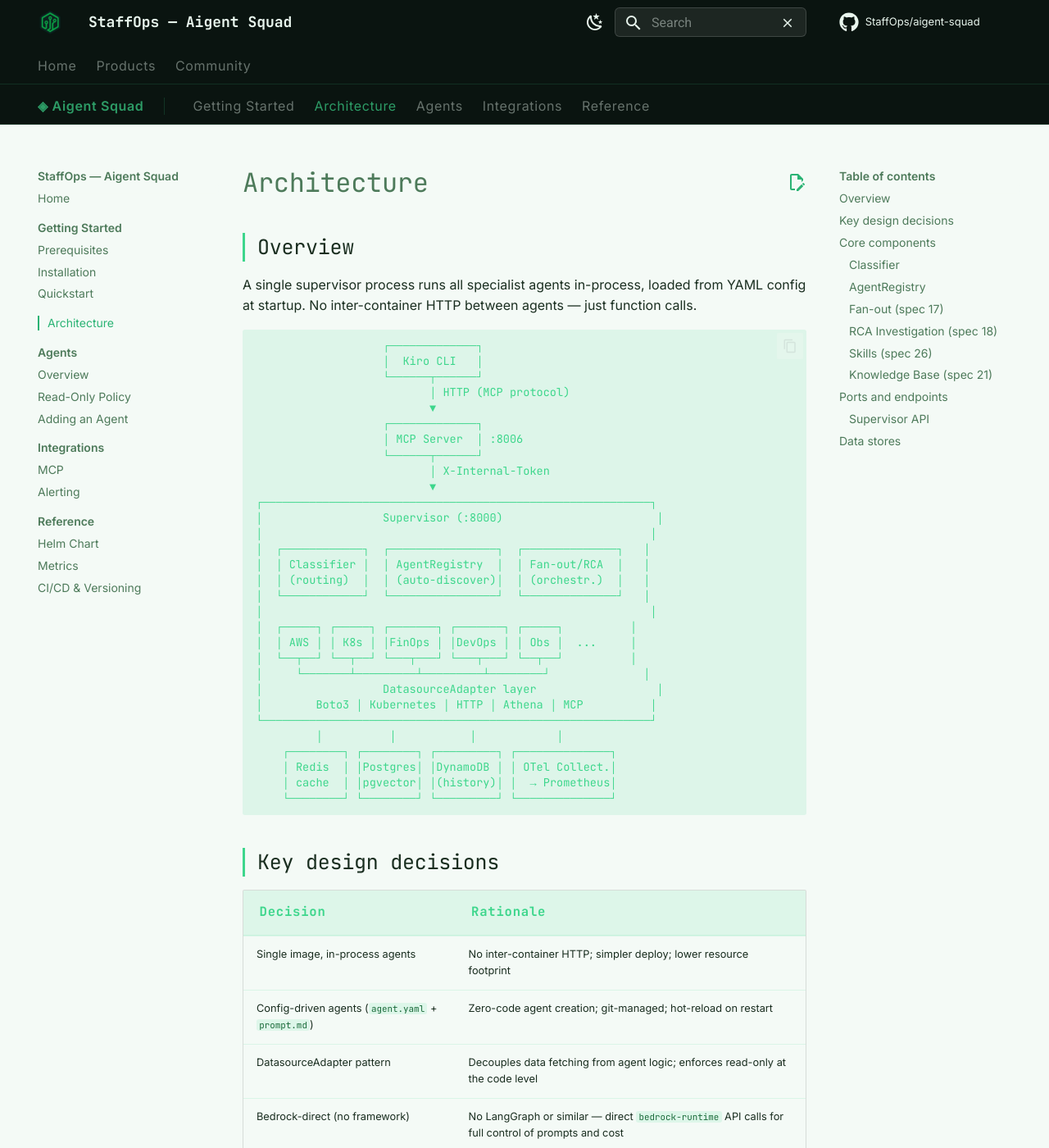
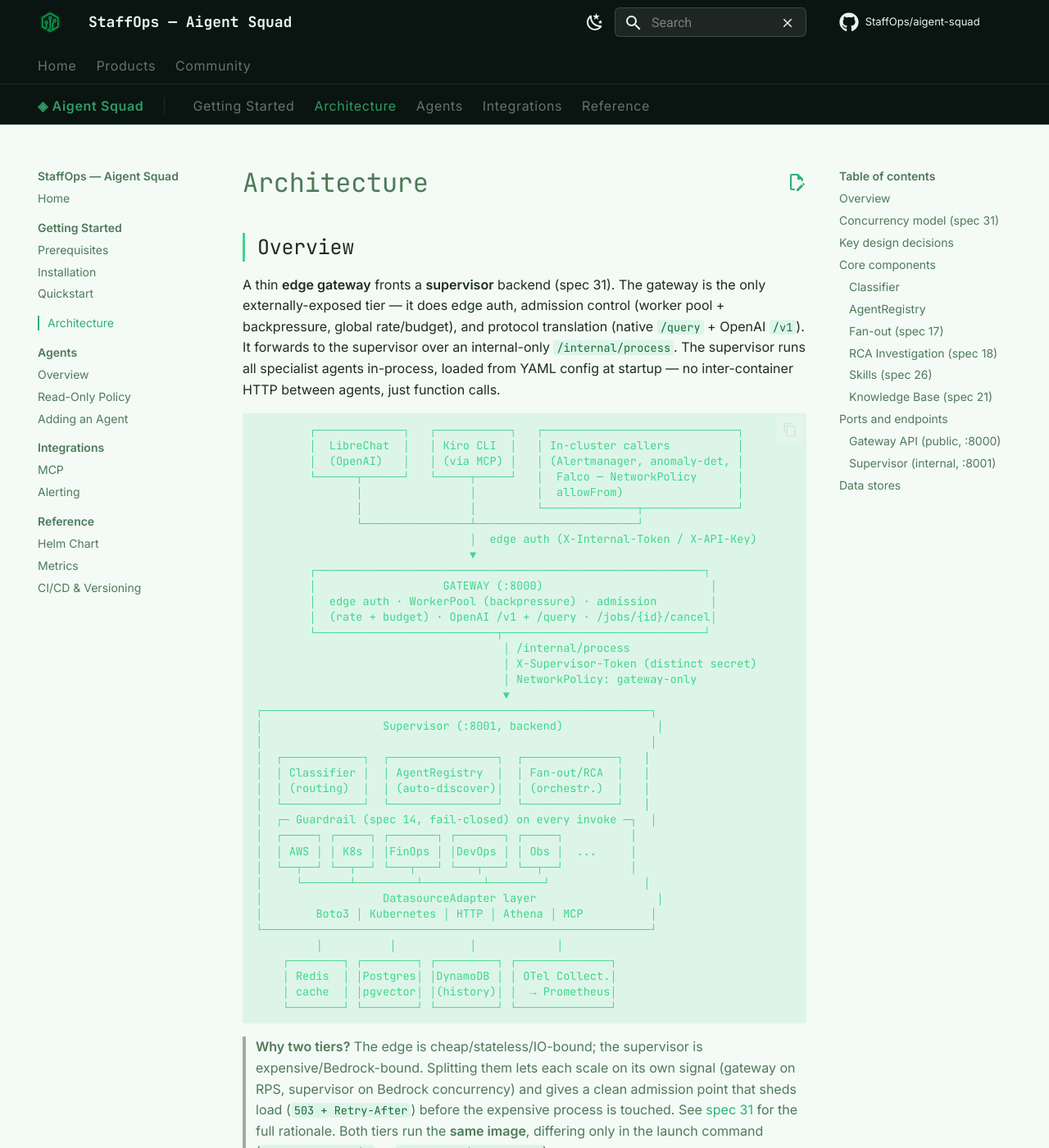
Before and after one commit to StaffOps/aigent-squad, an MkDocs documentation site: the page built from docs/site/architecture.md, in a window 1280 px wide and 1400 px high. Shown: the whole window at 82% size. Built offline with MkDocs 1.6.1 and Material for MkDocs 9.7.7, drawn with Linux system fonts in a browser that asks for light colours; comment, search, counter and statistics services are not loaded; some of the changed text lies outside the part shown.

Commit message:
docs(spec-31): L5 architecture + metrics for two-tier (T20, T22)
- architecture.md: two-tier diagram (gateway->supervisor), concurrency model
  (per-replica pool vs global rate/budget; fail-open vs fail-closed),
  split ports/endpoints (gateway :8000 public, supervisor :8001 internal)
- metrics.md: edge gateway + admission metrics section with ops signals
- mkdocs --strict builds clean

L5 pending: k6 load test (T21), final review (T23).

````diff
--- a/docs/site/architecture.md
+++ b/docs/site/architecture.md
@@ -2,27 +2,41 @@
 
 ## Overview
 
-A single supervisor process runs all specialist agents in-process, loaded from YAML config at startup. No inter-container HTTP between agents — just function calls.
+A thin **edge gateway** fronts a **supervisor** backend (spec 31). The gateway is
+the only externally-exposed tier — it does edge auth, admission control (worker
+pool + backpressure, global rate/budget), and protocol translation (native
+`/query` + OpenAI `/v1`). It forwards to the supervisor over an internal-only
+`/internal/process`. The supervisor runs all specialist agents in-process,
+loaded from YAML config at startup — no inter-container HTTP between agents,
+just function calls.
 
 ```
-                   ┌─────────────┐
-                   │  Kiro CLI   │
-                   └──────┬──────┘
-                          │ HTTP (MCP protocol)
-                          ▼
-                   ┌─────────────┐
-                   │ MCP Server  │ :8006
-                   └──────┬──────┘
-                          │ X-Internal-Token
-                          ▼
+        ┌─────────────┐   ┌───────────┐   ┌─────────────────────────────┐
+        │  LibreChat  │   │ Kiro CLI  │   │ In-cluster callers          │
+        │  (OpenAI)   │   │ (via MCP) │   │ (Alertmanager, anomaly-det, │
+        └──────┬──────┘   └─────┬─────┘   │  Falco — NetworkPolicy      │
+               │                │         │  allowFrom)                 │
+               │                │         └──────────────┬──────────────┘
+               └────────────────┴────────────────────────┘
+                                │  edge auth (X-Internal-Token / X-API-Key)
+                                ▼
+        ┌──────────────────────────────────────────────────────────┐
+        │                   GATEWAY (:8000)                         │
+        │  edge auth · WorkerPool (backpressure) · admission        │
+        │  (rate + budget) · OpenAI /v1 + /query · /jobs/{id}/cancel│
+        └───────────────────────────┬──────────────────────────────┘
+                                     │ /internal/process
+                                     │ X-Supervisor-Token (distinct secret)
+                                     │ NetworkPolicy: gateway-only
+                                     ▼
 ┌──────────────────────────────────────────────────────────┐
-│                  Supervisor (:8000)                       │
+│                  Supervisor (:8001, backend)              │
 │                                                          │
 │  ┌────────────┐  ┌────────────────┐  ┌──────────────┐   │
 │  │ Classifier │  │ AgentRegistry  │  │ Fan-out/RCA  │   │
 │  │ (routing)  │  │ (auto-discover)│  │ (orchestr.)  │   │
 │  └────────────┘  └────────────────┘  └──────────────┘   │
-│                                                          │
+│  ┌─ Guardrail (spec 14, fail-closed) on every invoke ─┐  │
 │  ┌─────┐ ┌─────┐ ┌───────┐ ┌───────┐ ┌─────┐          │
 │  │ AWS │ │ K8s │ │FinOps │ │DevOps │ │ Obs │  ...     │
 │  └──┬──┘ └──┬──┘ └───┬───┘ └───┬───┘ └──┬──┘          │
@@ -37,14 +51,39 @@
     └────────┘ └────────┘ └─────────┘ └──────────────┘
 ```
 
+> **Why two tiers?** The edge is cheap/stateless/IO-bound; the supervisor is
+> expensive/Bedrock-bound. Splitting them lets each scale on its own signal
+> (gateway on RPS, supervisor on Bedrock concurrency) and gives a clean admission
+> point that sheds load (`503 + Retry-After`) before the expensive process is
+> touched. See [spec 31](../../specs/31-edge-gateway-worker-pool/) for the full
+> rationale. Both tiers run the **same image**, differing only in the launch
+> command (`src.gateway.main` vs `src.supervisor.server`).
+
+## Concurrency model (spec 31)
+
+Two distinct, complementary limits — they protect different resources:
+
+| Limit | Where | Scope | Protects |
+|-------|-------|-------|----------|
+| Worker pool semaphore | Gateway, in-memory | **per-replica** | This pod's resources (event loop, memory). Survives Redis outage. |
+| Rate limit + daily budget | Gateway, Redis | **global** (all replicas) | Account-wide resources (Bedrock TPS, $/day) |
+
+The local pool fails *open-to-reject* (`503` when full); the global guards fail
+*open-to-allow* (Redis down → permit, availability over a hard cap). This is the
+opposite of the spec-14 guardrail, which fails **closed** (security over
+availability).
+
 ## Key design decisions
 
 | Decision | Rationale |
 |----------|-----------|
-| Single image, in-process agents | No inter-container HTTP; simpler deploy; lower resource footprint |
+| Edge gateway in front of the supervisor | Independent scaling; admission/backpressure before the expensive tier; client-protocol isolation (spec 31) |
+| One image, command override per tier | No second build; gateway and supervisor can never drift in deps |
+| Gateway is the single front door | External (LibreChat) AND in-cluster callers (Alertmanager, anomaly-detection, Falco) go through one authenticated, rate-limited entry — never the supervisor directly |
+| Single image, in-process agents | No inter-container HTTP between agents; simpler; lower footprint |
 | Config-driven agents (`agent.yaml` + `prompt.md`) | Zero-code agent creation; git-managed; hot-reload on restart |
 | DatasourceAdapter pattern | Decouples data fetching from agent logic; enforces read-only at the code level |
-| Bedrock-direct (no framework) | No LangGraph or similar — direct `bedrock-runtime` API calls for full control of prompts and cost |
+| Bedrock-direct (no framework) | No LangGraph — direct `bedrock-runtime` API calls for full control of prompts and cost |
 
 ## Core components
 
@@ -71,24 +110,41 @@
 
 ## Ports and endpoints
 
-| Port | Service |
-|------|---------|
-| 8000 | Supervisor API |
-| 8006 | MCP Server |
+| Port | Service | Exposure |
+|------|---------|----------|
+| 8000 | Gateway API | Public (Ingress + in-cluster callers) |
+| 8001 | Supervisor (`/internal/*`) | Internal — gateway-only (NetworkPolicy) |
+| 8006 | MCP Server | Public (Kiro CLI facade) — calls the gateway |
 
-All specialist agents run in-process in the supervisor — no per-agent ports.
-
-### Supervisor API
+### Gateway API (public, `:8000`)
 
 | Path | Method | Auth | Purpose |
 |------|:------:|:----:|---------|
-| `/healthz` | GET | — | Liveness probe (always 200) |
-| `/ready` | GET | — | Readiness probe (checks Redis + DynamoDB + agents) |
-| `/health` | GET | — | Legacy alias for `/healthz` |
-| `/query` | POST | `X-Internal-Token` | Single query (optional `mode=investigate`) |
+| `/healthz` | GET | — | Liveness (always 200) |
+| `/ready` | GET | — | Readiness (Redis + pool — NOT supervisor, decoupled) |
+| `/query` | POST | `X-Internal-Token` / `X-API-Key` | Native query (admission → forward) |
+| `/v1/models` | GET | edge auth | OpenAI-compatible model list |
+| `/v1/chat/completions` | POST | edge auth | OpenAI-compatible chat (LibreChat) |
+| `/jobs/{id}/cancel` | POST | edge auth | Cancel an in-flight job |
+
+Backpressure: `503` with `Retry-After` and a body `error.type` of
+`service_overloaded` (pool full, self-healing) or `backend_unavailable`
+(supervisor unreachable). Admission denials: `429 rate_limited` /
+`503 budget_exhausted` with `X-RateLimit-Remaining` / `X-Budget-Remaining-USD`.
+
+### Supervisor (internal, `:8001`)
+
+| Path | Method | Auth | Purpose |
+|------|:------:|:----:|---------|
+| `/healthz` | GET | — | Liveness |
+| `/ready` | GET | — | Readiness (Redis + DynamoDB + agents) |
+| `/internal/process` | POST | `X-Supervisor-Token` | Orchestration entry (gateway-only) |
+| `/internal/agents` | GET | `X-Supervisor-Token` | Agent names for `/v1/models` |
 | `/alerts/incoming` | POST | `X-Internal-Token` | Alertmanager webhook → auto-RCA |
-| `/v1/models` | GET | Bearer | OpenAI-compatible model list |
-| `/v1/chat/completions` | POST | Bearer | OpenAI-compatible chat (LibreChat) |
+
+The guardrail (spec 14) runs inside `process_request` on **every** call, so the
+injection-defense trust boundary is the supervisor, not the gateway. All
+specialist agents run in-process — no per-agent ports.
 
 ## Data stores
 
````
Also changed, not shown: CHANGES.md (+5 -0 lines), docs/site/reference/metrics.md (+21 -0 lines), specs/31-edge-gateway-worker-pool/tasks.md (+1 -1 lines).
